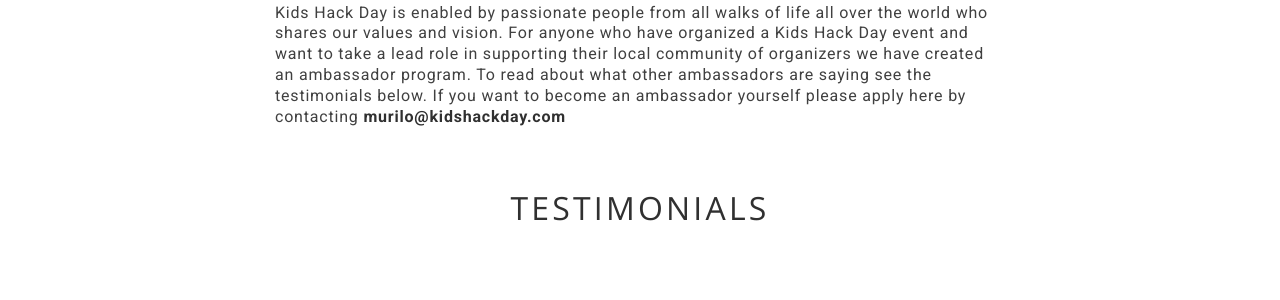
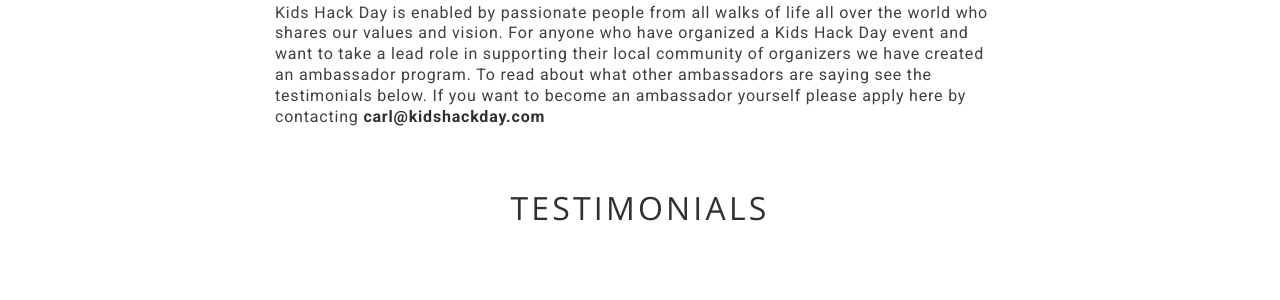
Before and after one commit to KidsHackDay/kidshackday.org, a Jekyll site: the page built from who-we-are.html, in a window 1280 px wide and 900 px high. Shown: the part 234-534 px from the top of the window. Built offline with Jekyll 4.4.1, drawn with Linux system fonts in a browser that asks for light colours.

Commit message:
Update who-we-are.html

```diff
--- a/who-we-are.html
+++ b/who-we-are.html
@@ -22,7 +22,7 @@
 					ambassador program. To read about what other ambassadors are saying
 					see the testimonials below. If you want to become an ambassador
 					yourself please apply here by contacting
-					<a href="mailto:murilo@kidshackday.com" target="_blank">murilo@kidshackday.com</a>
+					<a href="mailto:mcarl@kidshackday.com" target="_blank">carl@kidshackday.com</a>
 				</p>
 			</div>
 			<div class="col"></div>
```
